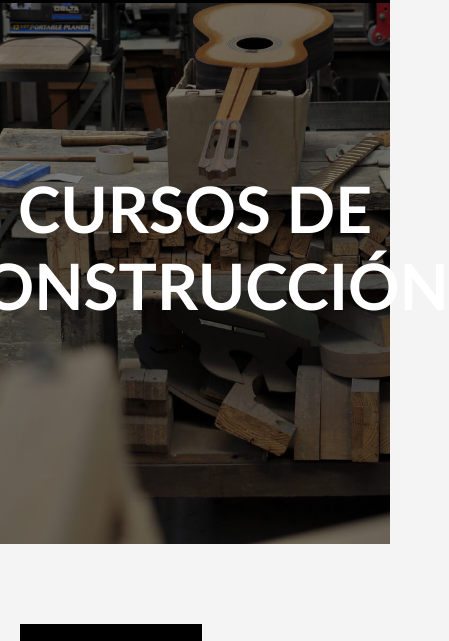
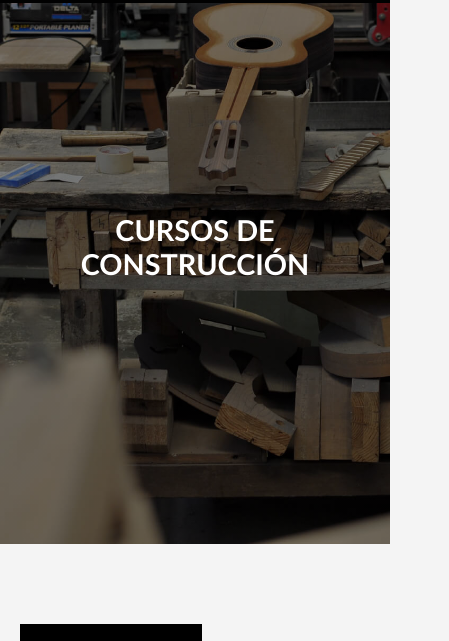
Before and after one commit to fedco-gtz/CodoaCodo.github.io, a plain HTML site: page Cursos.html in a window 390 px wide. Shown: the part 131-772 px from the top of the page, 449 px wide, since content can reach past the window. Drawn offline with Linux system fonts and the light colour scheme.

Commit message:
estiloscursos.css

```diff
--- a/estiloscursos.css
+++ b/estiloscursos.css
@@ -136,8 +136,10 @@ button:hover {
     .posts-section article.active .inner-header,
     .posts-section article.post-displayer:hover .inner-header {
         justify-items: center;
-
 }
+ .title h1{
+        font-size: 90%;
+    }
 }
 
 /* * ====== SMARTPHONE ========= */
@@ -147,5 +149,7 @@ button:hover {
     .posts-section article.post-displayer:hover .inner-header {
         justify-items: center;
     }
-
+.title h1{
+        font-size: 90%;
+    }
 }
```
